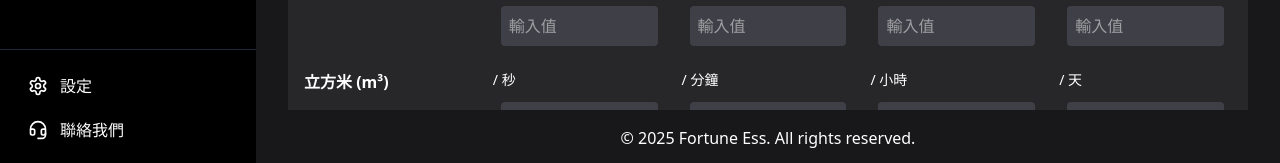
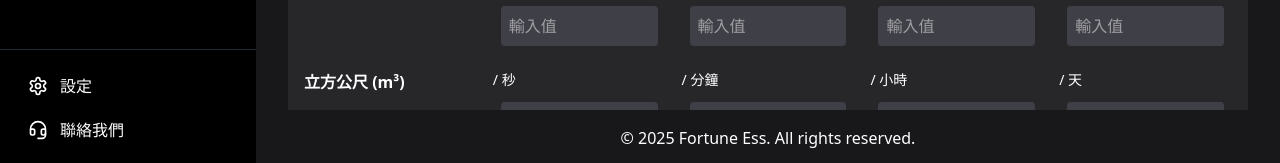
Before and after one commit to crypto0627/hydrogenic-energy, a Next.js app in the folder apps/web/: page /massflow in a window 1280 px wide. Shown: the part 634-797 px from the top of the page. Built offline with nearby package versions, Linux system fonts and the light colour scheme.

Commit message:
fix: mandarin m3

```diff
--- a/apps/web/src/app/massflow/page.tsx
+++ b/apps/web/src/app/massflow/page.tsx
@@ -426,7 +426,7 @@ export default function MassFlowPage() {
           ))}
         </div>
         <div className="grid grid-cols-1 sm:grid-cols-2 lg:grid-cols-5 gap-4 mt-4">
-          <div className="text-white font-semibold">立方米 (m³)</div>
+          <div className="text-white font-semibold">立方公尺 (m³)</div>
           {Object.entries(timeUnitLabels).map(([key, label]) => (
             <div key={key} className="flex flex-col">
               <span className="text-white text-sm mb-1">{label}</span>
--- a/package.json
+++ b/package.json
@@ -5,6 +5,7 @@
     "build": "turbo run build",
     "dev": "turbo run dev",
     "lint": "turbo run lint",
+    "lint:fix": "turbo run lint:fix",
     "format": "prettier --write \"**/*.{ts,tsx,md}\"",
     "check-types": "turbo run check-types"
   },
```
Also changed, not shown: 2 other files (tests, documents, lock files or other folders).
